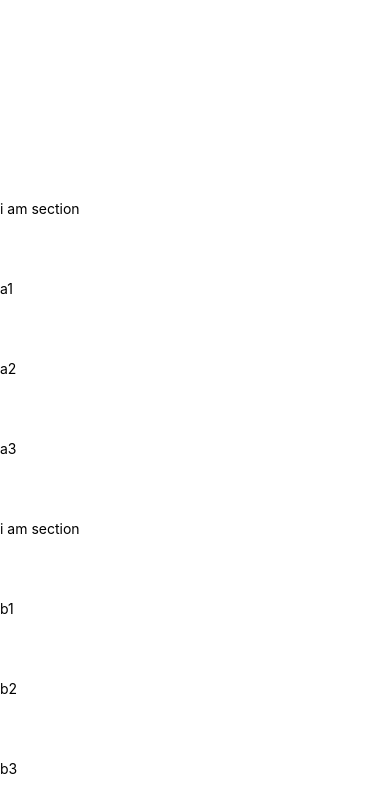
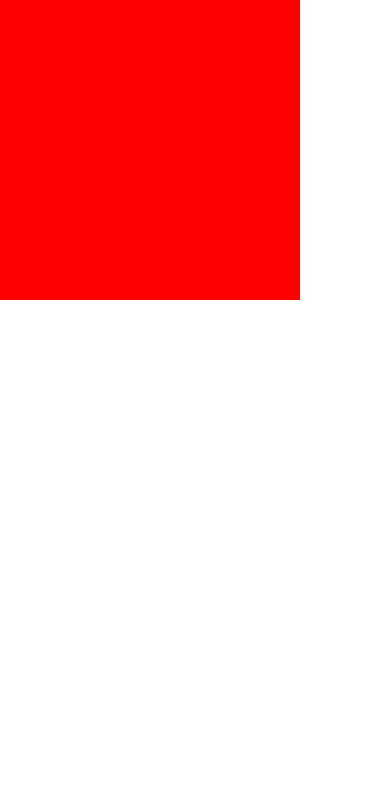
Before and after one commit to lufeisong1988/RN-FlatListRefreshAndLoadMore, a React Native app: screen / in a window 390 px wide. Shown: the top 812 px of the page. Built offline with nearby package versions, Linux system fonts and the light colour scheme.

Commit message:
新增加入JScrollView

```diff
--- a/App.js
+++ b/App.js
@@ -13,6 +13,7 @@ import {
 } from 'react-native'
 import JFlatList from './JFlatList'
 import JSectionList from './JSectionList'
+import JScrollView from './JScrollView'
 
 var _this = null;
 export default class App extends Component {
@@ -33,6 +34,18 @@ export default class App extends Component {
 
     render() {
         return (
+            <JScrollView
+                ref={JScrollView => this.JScrollView = JScrollView}
+                onRefresh={()=>{
+                    setTimeout(function () {
+                        _this.JScrollView.refreshFinish();
+                    },3000)
+                }}
+                childView={
+                    <View style={{width:300,height:300,backgroundColor:'red'}}/>
+                }
+            />
+            /**
             <View style={{flex: 1}}>
                 <JSectionList ref={JSectionList => this.JSectionList = JSectionList}
                               styles={{marginTop:100}}
@@ -83,6 +96,7 @@ export default class App extends Component {
                               }}
                 />
             </View>
+             */
         );
     }
 }
--- /dev/null
+++ b/JScrollView.js
@@ -0,0 +1,71 @@
+/**
+ * Sample React Native App
+ * https://github.com/facebook/react-native
+ *
+ * @format
+ * @flow
+ */
+
+import React, {Component} from 'react';
+import {Platform, StyleSheet, Text, View, FlatList, RefreshControl, Dimensions, ScrollView} from 'react-native';
+import PropTypes from 'prop-types';
+
+const {width, height} = Dimensions.get('window')
+type Props = {};
+var _this = null;
+const stateIdle = 0;
+const stateLoading = 1;
+export default class JScrollView extends Component<Props> {
+    index = 0;
+
+    constructor(props) {
+        super(props);
+        _this = this;
+        this.state = {
+            statue: stateIdle,//0:idle,1:loading
+        };
+    }
+
+    static propTyps = {
+        styles:PropTypes.object,
+        onRefresh: PropTypes.func.isRequired,
+        childView:PropTypes.node
+    };
+    _onRefresh = () => {
+        console.log('refresh status : ' + this.state.statue);
+        if (this.state.statue != stateIdle) {
+            console.log('refresh not idle');
+            return
+        }
+        this.setState({statue: stateLoading});
+        this.props.onRefresh && this.props.onRefresh();
+    };
+
+    refreshFinish() {
+        console.log('refresh finish ');
+        this.setState({
+            statue: stateIdle
+        })
+    }
+
+    render() {
+        return (
+            <ScrollView
+                style={[{backgroundColor: 'transparent'},this.props.styles]}
+                refreshControl={
+                    <RefreshControl
+                        style={{backgroundColor: 'transparent', width: width}}
+                        refreshing={this.state.statue === stateLoading ? true : false}
+                        onRefresh={this._onRefresh}
+                        title="Loading..."
+                        colors={['#ffaa66cc', '#ff00ddff', '#ffffbb33', '#ffff4444']}
+                    />
+                }
+            >
+                {this.props.childView ? this.props.childView : null}
+            </ScrollView>
+        );
+    }
+}
+
+const styles = StyleSheet.create({});
```
